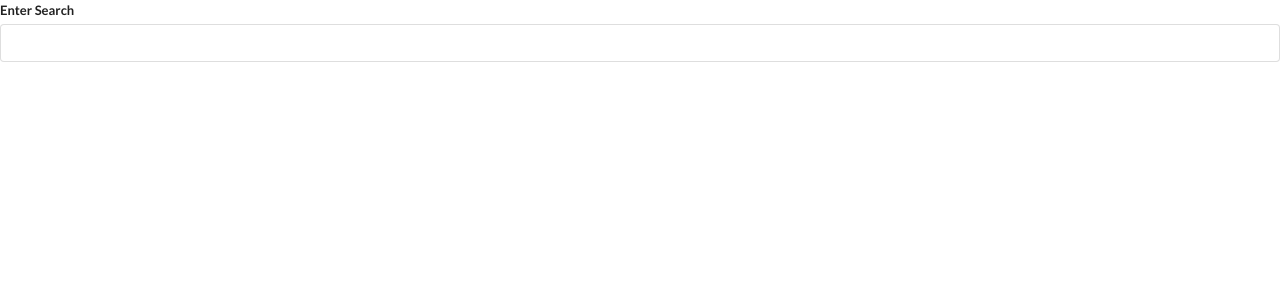
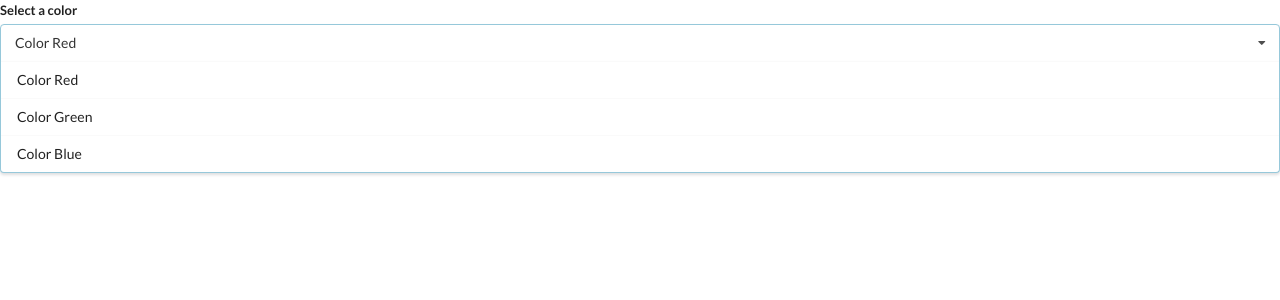
Before and after one commit to lordrichard6/reactjs_widgets, a React (Create React App) app: page / in a window 1280 px wide. Shown: the top 300 px of the page. Built offline with nearby package versions, Linux system fonts and the light colour scheme.

Commit message:
dropdown widget

```diff
--- a/src/App.js
+++ b/src/App.js
@@ -1,6 +1,7 @@
-import React from "react";
+import React, { useState } from "react";
 // import Accordion from "./components/Accordion";
-import Search from "./components/Search";
+// import Search from "./components/Search";
+import Dropdown from "./components/Dropdown";
 
 // const items = [
 //     {
@@ -17,11 +18,33 @@
 //     }
 // ]
 
+const options = [
+  {
+    label: "Color Red",
+    value: "red",
+  },
+  {
+    label: "Color Green",
+    value: "green",
+  },
+  {
+    label: "Color Blue",
+    value: "blue",
+  },
+];
+
 export default () => {
+  const [selected, setSelected] = useState(options[0]);
+
   return (
     <div>
       {/* <Accordion items={items} /> */}
-      <Search />
+      {/* <Search /> */}
+      <Dropdown
+        selected={selected}
+        onSelectedChange={setSelected}
+        options={options}
+      />
     </div>
   );
 };
--- /dev/null
+++ b/src/components/Dropdown.js
@@ -0,0 +1,26 @@
+import React from "react";
+
+const Dropdown = ({ options, selected, onSelectedChange }) => {
+  const renderedOptions = options.map((option) => {
+    return (
+      <div key={option.value} onClick={() => onSelectedChange(option)} className="item">
+        {option.label}
+      </div>
+    );
+  });
+
+  return (
+    <div className="ui form">
+      <div className="field">
+        <label className="label">Select a color</label>
+        <div className="ui selection dropdown visible active">
+          <i className="dropdown icon"></i>
+          <div className="text">{selected.label}</div>
+          <div className="menu visible transition">{renderedOptions}</div>
+        </div>
+      </div>
+    </div>
+  );
+};
+
+export default Dropdown;
--- a/src/components/Search.js
+++ b/src/components/Search.js
@@ -2,8 +2,19 @@
 import axios from "axios";
 
 const Search = () => {
-  const [term, setTerm] = useState("");
+  const [term, setTerm] = useState("science");
+  const [debouncedTerm, setDebouncedTerm] = useState(term);
   const [results, setResults] = useState([]);
+
+  useEffect(() => {
+    const timerId = setTimeout(() => {
+      setDebouncedTerm(term);
+    }, 500);
+
+    return () => {
+      clearTimeout(timerId);
+    };
+  }, [term]);
 
   useEffect(() => {
     const search = async () => {
@@ -13,16 +24,35 @@
           list: "search",
           origin: "*",
           format: "json",
-          srsearch: term,
+          srsearch: debouncedTerm,
         },
       });
 
-      setResults(data);
+      setResults(data.query.search);
     };
-    if (term) {
-      search();
-    }
-  }, [term]);
+    search();
+  }, [debouncedTerm]);
+
+  //   console.log(results)
+
+  const renderedResults = results.map((result) => {
+    return (
+      <div key={result.pageid} className="item">
+        <div className="right floated content">
+          <a
+            className="ui button"
+            href={`https://en.wikipedia.org?curid=${result.pageid}`}
+          >
+            Go
+          </a>
+        </div>
+        <div className="content">
+          <div className="header">{result.title}</div>
+          <span dangerouslySetInnerHTML={{ __html: result.snippet }}></span>
+        </div>
+      </div>
+    );
+  });
 
   return (
     <div>
@@ -37,6 +67,7 @@
           />
         </div>
       </div>
+      <div className="ui celled list">{renderedResults}</div>
     </div>
   );
 };
```
Also changed, not shown: 1 other file (tests, documents, lock files or other folders).
